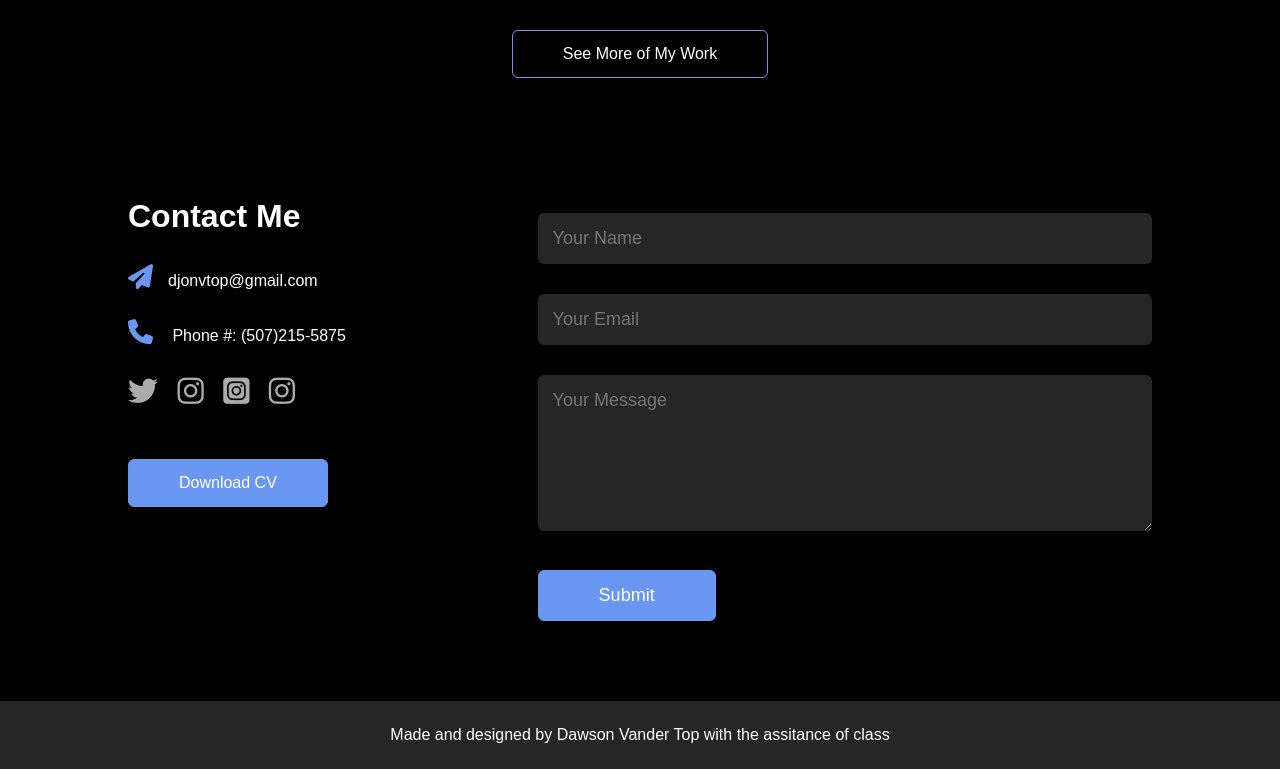
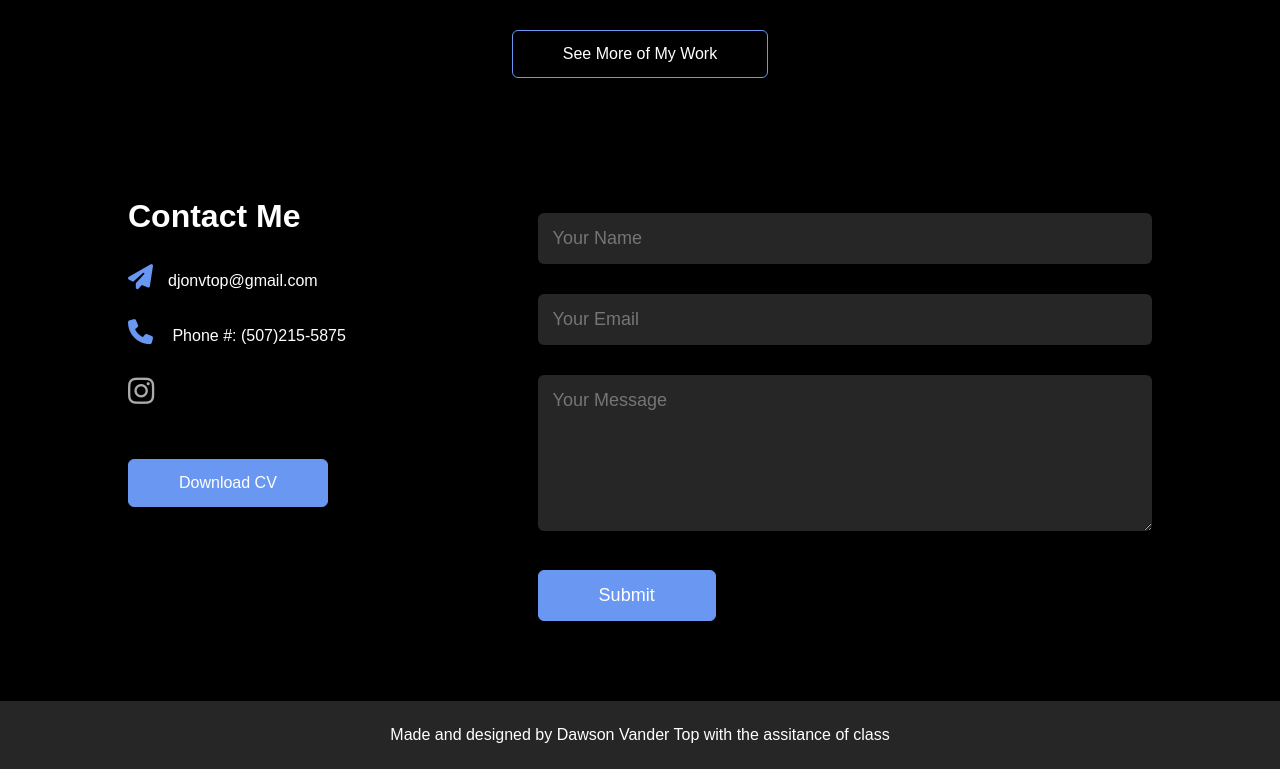
Before and after one commit to Djonvtop/Djonvtop.github.io, a plain HTML site: page index.html in a window 1280 px wide. Shown: the part 2508-3277 px from the top of the page. Drawn offline with Linux system fonts and the light colour scheme.

Commit message:
Update index.html

```diff
--- a/index.html
+++ b/index.html
@@ -194,10 +194,10 @@
                         <p><i class="fa-solid fa-paper-plane"></i>djonvtop@gmail.com</p>
                         <p><i class="fa-solid fa-phone"></i> Phone #: (507)215-5875</p>
                         <div class="social-icons">
-                            <a href=""><i class="fa-brands fa-twitter"></i></a>
                             <a href=""><i class="fa-brands fa-instagram"></i></a>
-                            <a href=""><i class="fa-brands fa-square-instagram"></i></a>
-                            <a href=""><i class="fa-brands fa-instagram"></i></i></a>
+                            <!--a href=""><i class="fa-brands fa-instagram"></i></a>-->
+                            <!--a href=""><i class="fa-brands fa-instagram"></i></a>-->
+                            <!--a href=""><i class="fa-brands fa-instagram"></i></a>-->
                         </div>
                         <a href="images/Dawson2.png" download class="btn btn2">Download CV</a>
                     </div>
```
